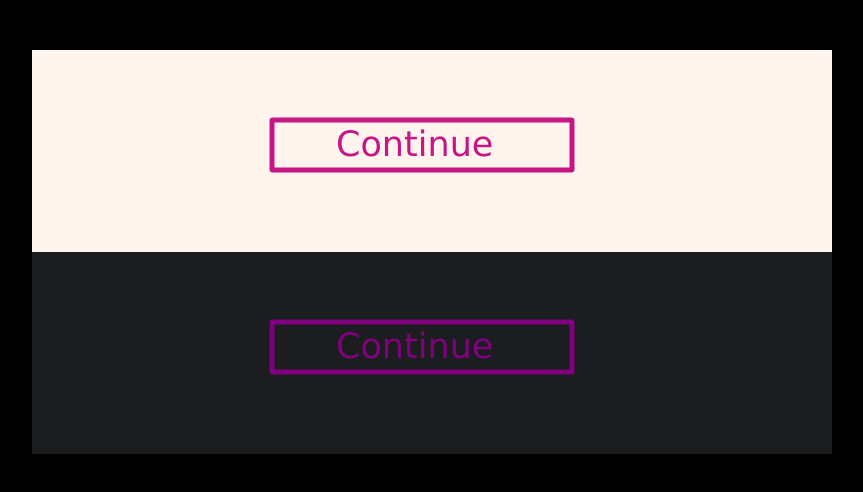
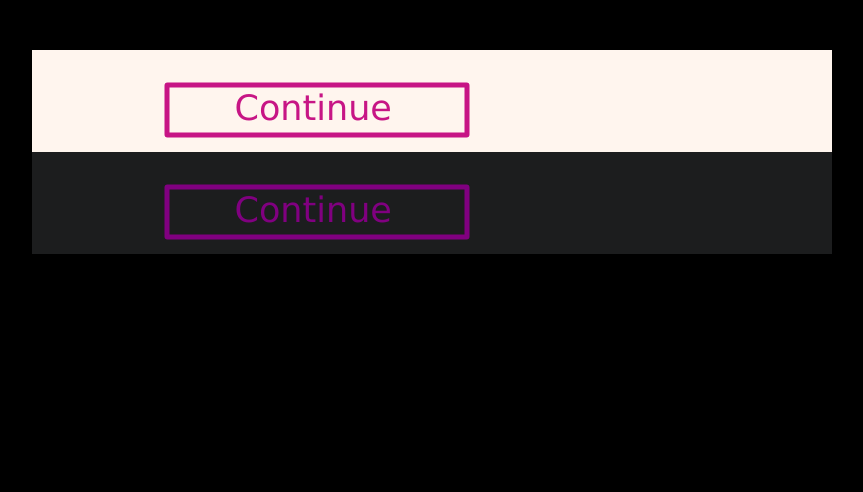
Before and after one commit to Tory777/Tory777.github.io, a plain HTML site: page SVG/Buttons/index.html in a window 1280 px wide. Shown: the whole page, without its empty margins (208-1071 px from the left). Drawn offline with Linux system fonts and the light colour scheme.

Commit message:
Update index.html

```diff
--- a/SVG/Buttons/index.html
+++ b/SVG/Buttons/index.html
@@ -6,13 +6,11 @@
 	<meta name="viewport"
     content="width=device-width, user-scalable=no, initial-scale=1.0, maximum-scale=1.0, minimum-scale=1.0">
 	<meta http-equiv="X-UA-Compatible" content="ie=edge">
-
-
 	<meta http-equiv="Content-Type" content="text/html"; charset="utf8" >
 	<style>
 		svg{
-			width:800px;
-			height: 200px;
+			width:450px;
+			height:100px;
 		}
 	</style>
 	<title>Three loaders</title>
@@ -27,7 +25,7 @@
         fill="#FFF5EE" stroke="MediumVioletRed" stroke-width="5" rx="0.1%" class="button"/>
         	<rect width="300" height="50" x="30%" y="35%"
         fill="#C71585" stroke="MediumVioletRed" stroke-width="5" rx="0.1%" class="button2"/>
-       		<text x="38%" y="53%" font-size="35px" fill="#C71585" class="text">Continue</text>
+       		<text x="45%" y="70%" font-size="35px" fill="#C71585" class="text">Continue</text>
 		</svg>
 	</span>
 	</div>
@@ -38,7 +36,7 @@
         fill="#1c1d1e" stroke="#800080" stroke-width="5" rx="0.1%" class="button"/>
         	<rect width="300" height="50" x="30%" y="35%"
         fill="Purple" stroke="#800080" stroke-width="5" rx="0.1%" class="button2"/>
-       		<text x="38%" y="53%" font-size="35px" fill="Purple" class="text">Continue</text>
+       		<text x="45%" y="70%" font-size="35px" fill="Purple" class="text">Continue</text>
 		</svg>
 	</span>
 	</div>
```
